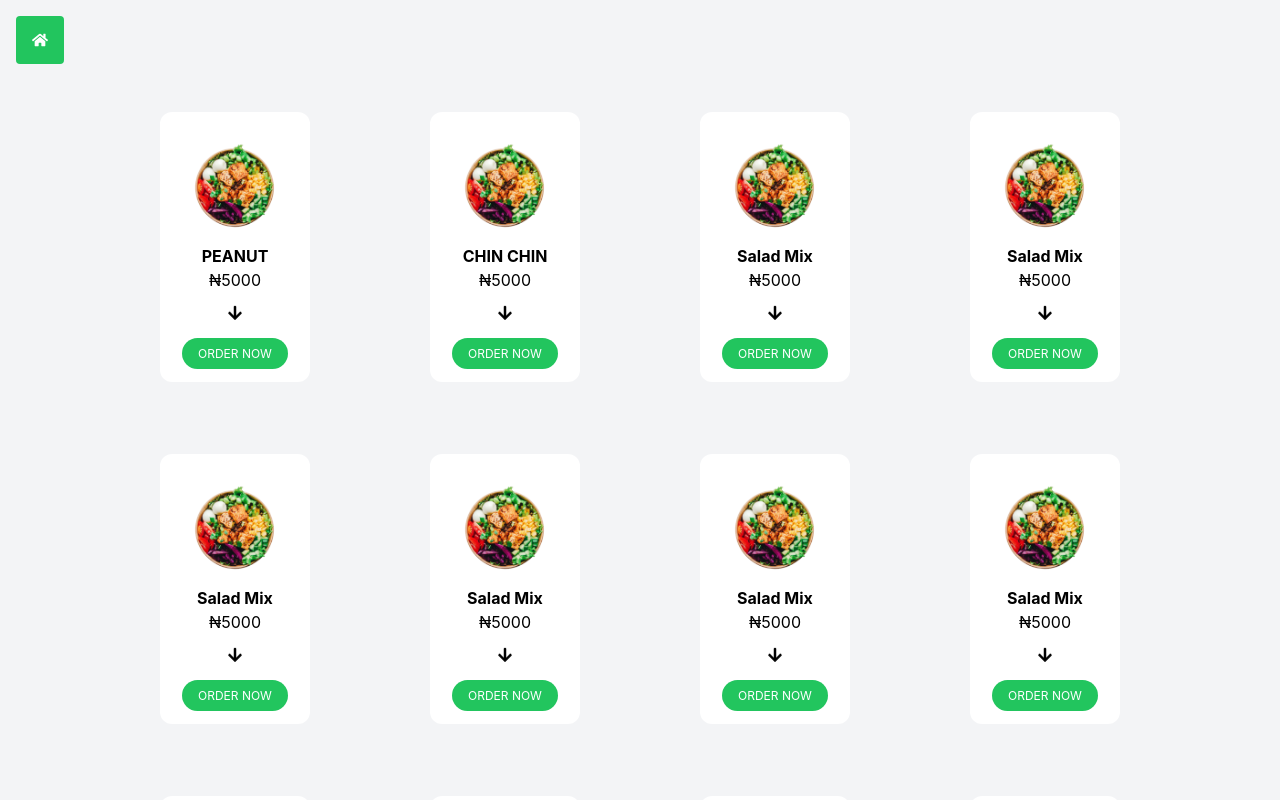
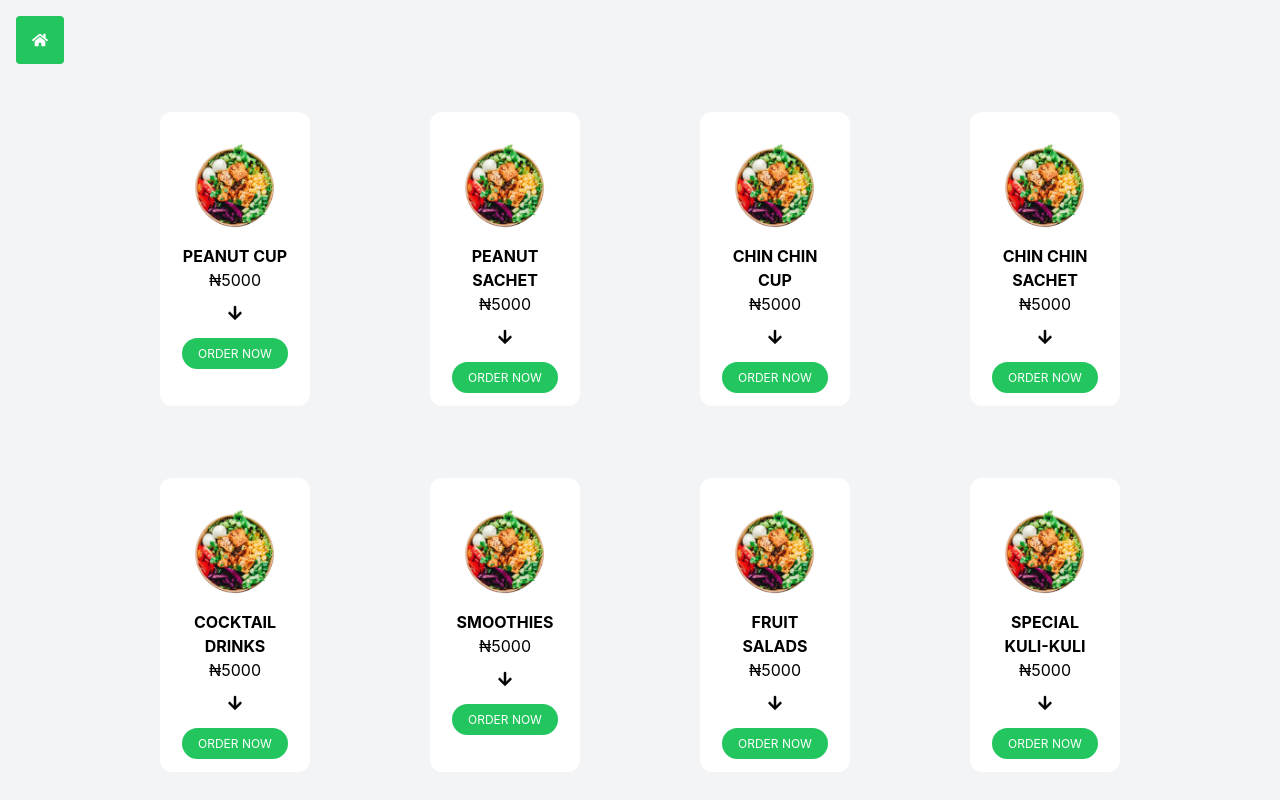
Before and after one commit to Emmy-Akintz/larry-pat-foods, a React (Create React App) app: page /prodlist in a window 1280 px wide. Shown: the top 800 px of the page. Built offline with nearby package versions, Linux system fonts and the light colour scheme.

Commit message:
Update data.js

```diff
--- a/src/data.js
+++ b/src/data.js
@@ -1,54 +1,54 @@
 export const prod = [
     {
-        name: 'PEANUT',
+        name: 'PEANUT CUP',
         image: './images/anh-nguyen-kcA-c3f_3FE-unsplash-removebg-preview.png',
         price: '₦5000'
     },
 
     {
-        name: 'CHIN CHIN',
+        name: 'PEANUT SACHET',
         image: './images/anh-nguyen-kcA-c3f_3FE-unsplash-removebg-preview.png',
         price: '₦5000'
     },
 
     {
-        name: 'Salad Mix',
+        name: 'CHIN CHIN CUP',
         image: './images/anh-nguyen-kcA-c3f_3FE-unsplash-removebg-preview.png',
         price: '₦5000'
     },
 
     {
-        name: 'Salad Mix',
+        name: 'CHIN CHIN SACHET',
         image: './images/anh-nguyen-kcA-c3f_3FE-unsplash-removebg-preview.png',
         price: '₦5000'
     },
 
     {
-        name: 'Salad Mix',
+        name: 'COCKTAIL DRINKS',
         image: './images/anh-nguyen-kcA-c3f_3FE-unsplash-removebg-preview.png',
         price: '₦5000'
     },
 
     {
-        name: 'Salad Mix',
+        name: 'SMOOTHIES',
         image: './images/anh-nguyen-kcA-c3f_3FE-unsplash-removebg-preview.png',
         price: '₦5000'
     },
 
     {
-        name: 'Salad Mix',
+        name: 'FRUIT SALADS',
         image: './images/anh-nguyen-kcA-c3f_3FE-unsplash-removebg-preview.png',
         price: '₦5000'
     },
 
     {
-        name: 'Salad Mix',
+        name: 'SPECIAL KULI-KULI',
         image: './images/anh-nguyen-kcA-c3f_3FE-unsplash-removebg-preview.png',
         price: '₦5000'
     },
 
     {
-        name: 'Salad Mix',
+        name: 'TIGER NUTS',
         image: './images/anh-nguyen-kcA-c3f_3FE-unsplash-removebg-preview.png',
         price: '₦5000'
     },
```
